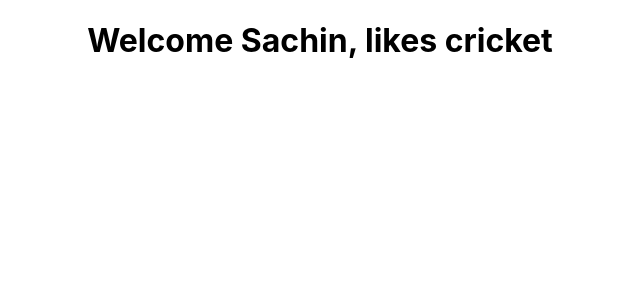
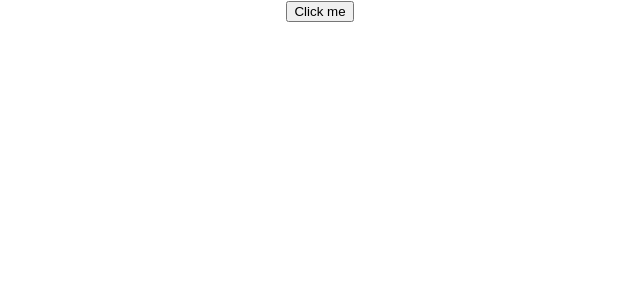
Before and after one commit to Lokeshkiran1/JavaScriptBasics, a React (Create React App) app in the folder reactpracticeproblems/reactpracticeproblems/: page / in a window 1280 px wide. Shown: the top 300 px of the page, without its empty margins (320-960 px from the left). Built offline with nearby package versions, Linux system fonts and the light colour scheme.

Commit message:
[Lokesh]Added:Event handling on click in function component and class component practice examples

```diff
--- a/reactpracticeproblems/reactpracticeproblems/src/App.js
+++ b/reactpracticeproblems/reactpracticeproblems/src/App.js
@@ -13,11 +13,17 @@ import Cart from './components/CartStateC';
 import Counter from './components/Counter';
 import Destr from './components/DestructureFunc';
 import DestrClass from './components/DestructureClass';
+import FunctionClick from './components/FunctionClick';
+import FunctionClick1 from './components/FunctionClick1';
+import ClassClick from './components/ClassClick';
 
 function App() {
   return (
     <div className="App">
-      <DestrClass name='Sachin' movie='cricket'/>
+      <ClassClick />
+      {/* <FunctionClick1 /> */}
+      {/* <FunctionClick /> */}
+      {/* <DestrClass name='Sachin' movie='cricket'/> */}
       {/* <Destr name='Sachin' movie='cricket'/> */}
       {/* <Counter /> */}
       {/* <Cart /> */}
--- /dev/null
+++ b/reactpracticeproblems/reactpracticeproblems/src/components/ClassClick.js
@@ -0,0 +1,14 @@
+import React,{Component} from "react";
+class ClassClick extends Component{
+    clickHandler(){
+        console.log('clicked the button');
+    }
+    render(){
+        return(
+            <div>
+                <button onClick={this.clickHandler}>Click me</button>
+            </div>
+        )
+    }
+}
+export default ClassClick
--- /dev/null
+++ b/reactpracticeproblems/reactpracticeproblems/src/components/FunctionClick.js
@@ -0,0 +1,12 @@
+import React from 'react';
+function FunctionClick(){
+    function clickHandler(){
+        console.log('button clicked')
+    }
+    return(
+        <div>
+            <button onClick={clickHandler}>click</button>
+        </div>
+    )
+}
+export default FunctionClick;
--- /dev/null
+++ b/reactpracticeproblems/reactpracticeproblems/src/components/FunctionClick1.js
@@ -0,0 +1,12 @@
+import React from "react";
+function FunctionClick1(){
+    function clickHandler(){
+        console.log('you clicked')
+    }
+    return(
+        <div>
+            <button onClick={clickHandler}>click</button>
+        </div>
+    )
+}
+export default FunctionClick1;
```
